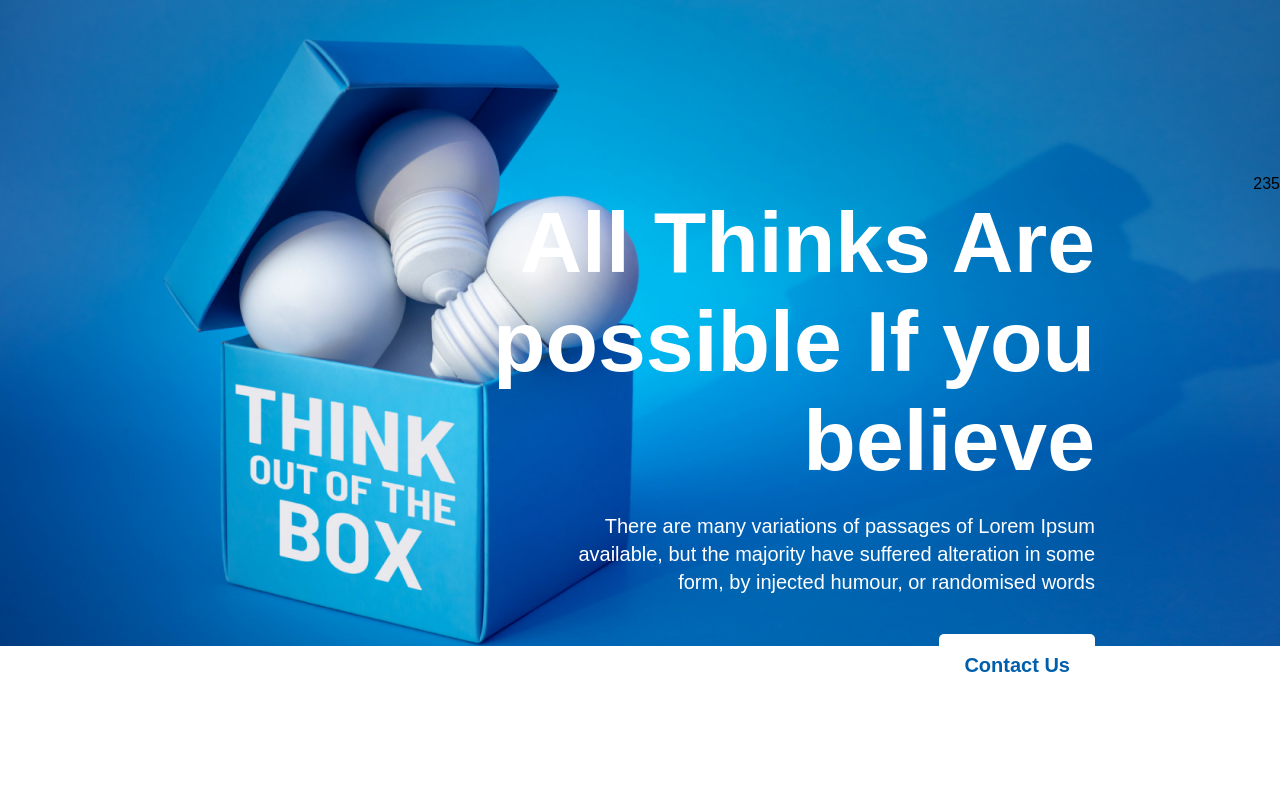
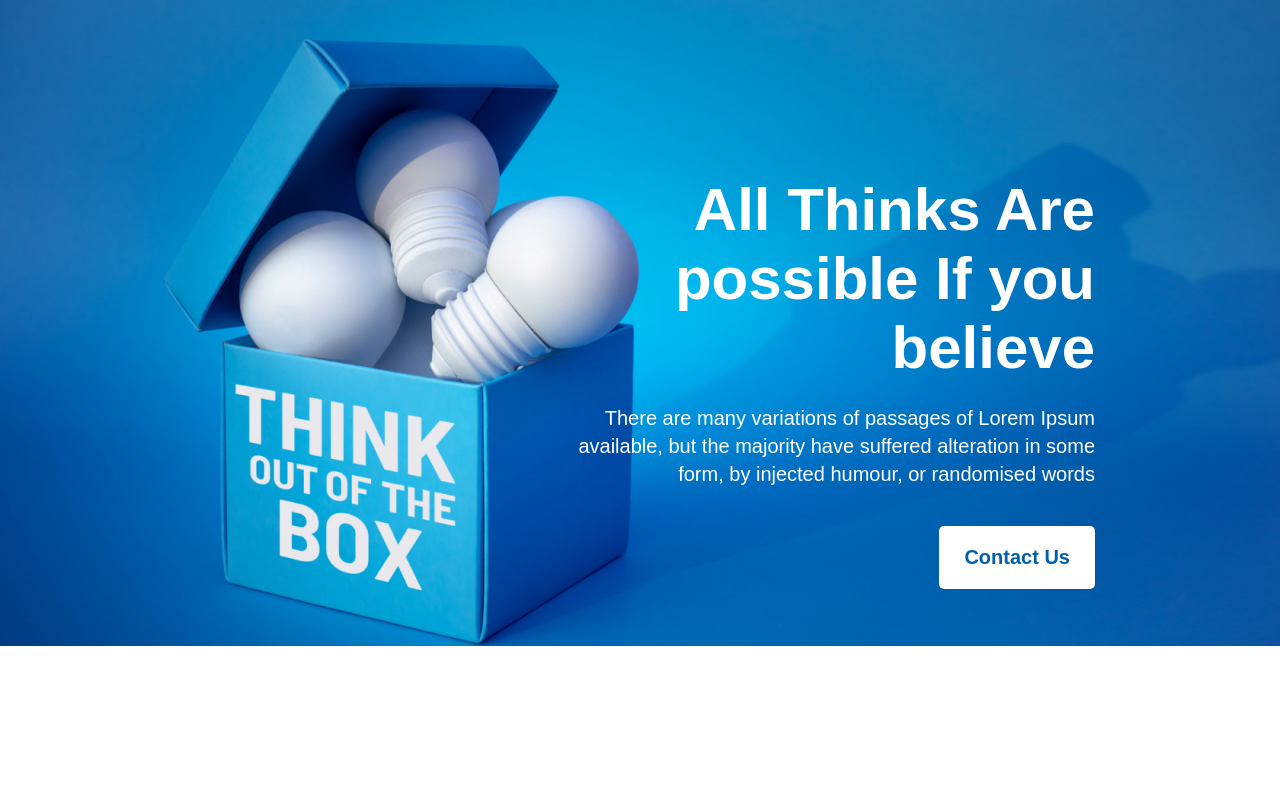
Before and after one commit to Shafinahmed505/new-year-me, a plain HTML site: page index.html in a window 1280 px wide. Shown: the top 800 px of the page. Drawn offline with Linux system fonts and the light colour scheme.

Commit message:
added some changes

```diff
--- a/index.css
+++ b/index.css
@@ -21,7 +21,7 @@
 .main-head{
     color: white;
     margin-right: 185px;
-    font-size: 86px;
+    font-size: 60px;
 
 }
 .para-one{
--- a/index.html
+++ b/index.html
@@ -1,5 +1,5 @@
 <!DOCTYPE html>
-<html lang="en">
+<html>
 
 <head>
     <meta charset="UTF-8">
@@ -11,7 +11,7 @@
 
 <body>
 
-    <header class="header">235
+    <header class="header">
         <h1 class="main-head">All Thinks Are <br>possible If you <br>believe</h1>
         <p class="para-one">There are many variations of passages of Lorem Ipsum</p>
         <p class="para">available, but the majority have
```
